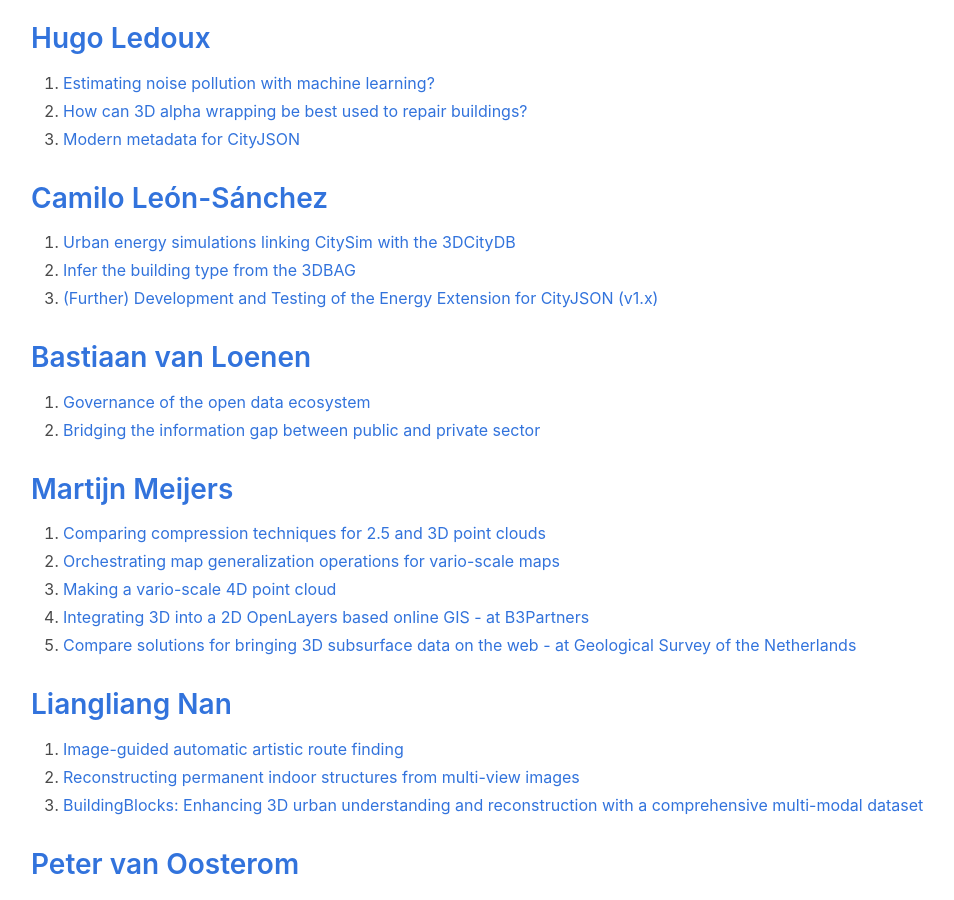
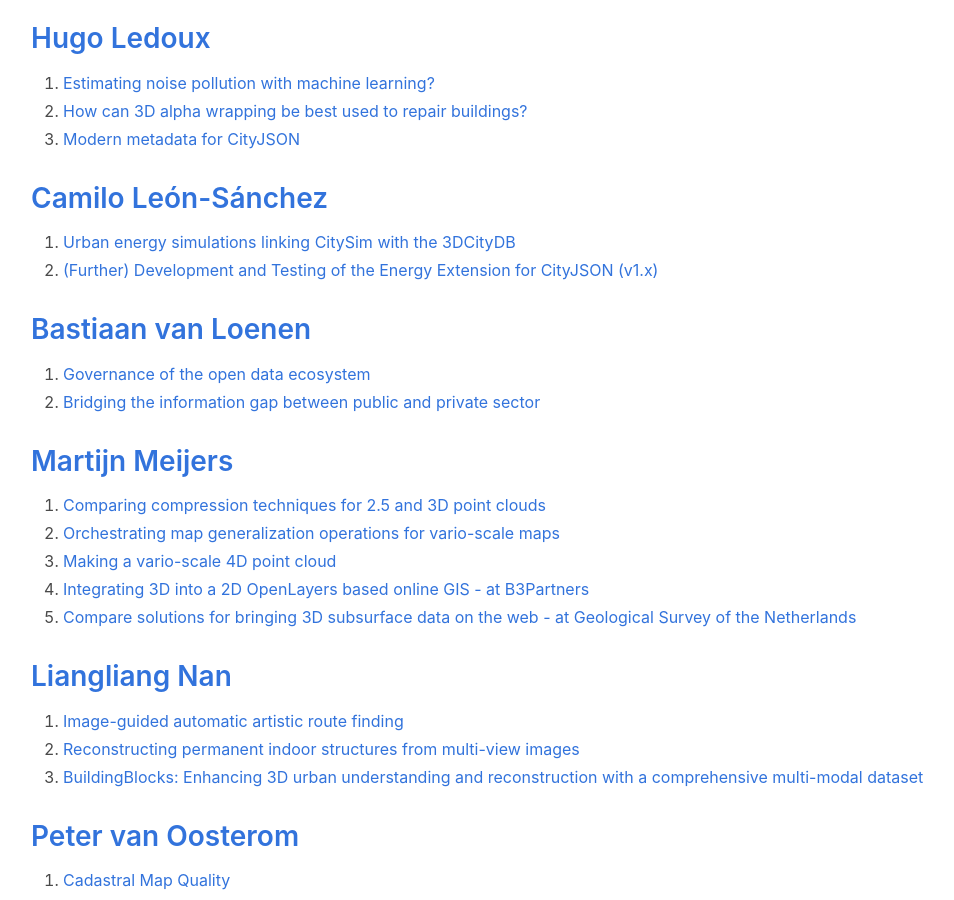
Before and after one commit to tudelft3d/geo2020, a Jekyll site: the page built from potentialtopics/index.md, in a window 1280 px wide and 900 px high, scrolled down 2478 px. Shown: the whole window, without its empty margins (33-987 px from the left). Built offline with Jekyll 4.4.1, drawn with Linux system fonts in a browser that asks for light colours; nearby versions of some CDN libraries.

Commit message:
Update index.md
Remove taken topic

```diff
--- a/potentialtopics/index.md
+++ b/potentialtopics/index.md
@@ -95,8 +95,7 @@
 
 ## [Camilo León-Sánchez](https://3d.bk.tudelft.nl/cleon/)
 1. [Urban energy simulations linking CitySim with the 3DCityDB](https://github.com/tudelft3d/website/blob/main/education/msctopics/index.md#urban-energy-simulations-linking-citysim-with-the-3dcitydb)
-2. [Infer the building type from the 3DBAG](https://github.com/tudelft3d/website/blob/main/education/msctopics/index.md#infer-the-building-type-from-the-3dbag)
-3. [(Further) Development and Testing of the Energy Extension for CityJSON (v1.x)](https://github.com/tudelft3d/website/blob/main/education/msctopics/index.md#further-development-and-testing-of-the-energy-extension-for-cityjson-v1x)
+1. [(Further) Development and Testing of the Energy Extension for CityJSON (v1.x)](https://github.com/tudelft3d/website/blob/main/education/msctopics/index.md#further-development-and-testing-of-the-energy-extension-for-cityjson-v1x)
 
 ## [Bastiaan van Loenen](https://www.tudelft.nl/en/staff/b.vanloenen/)
 1. [Governance of the open data ecosystem](https://kcopendata.eu/education/thesis-topics/#IP)
```
